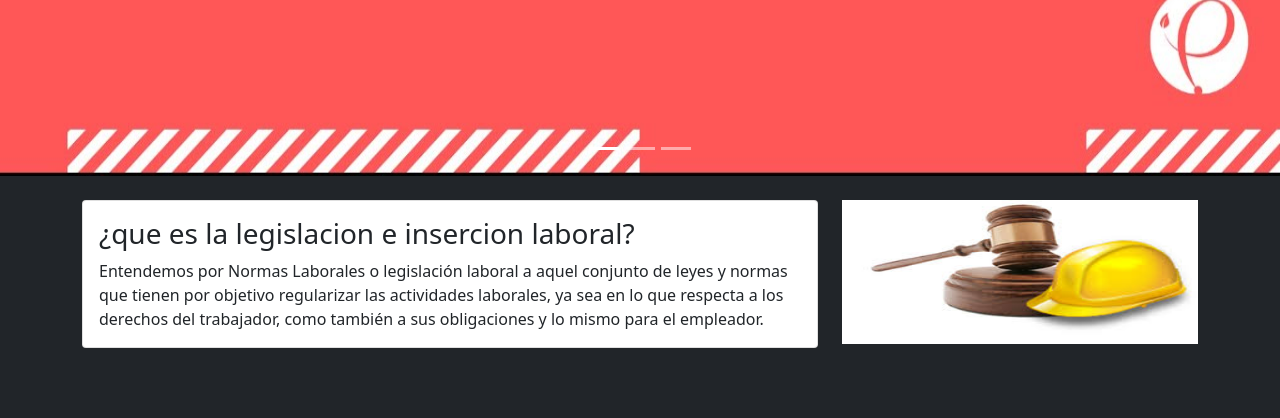
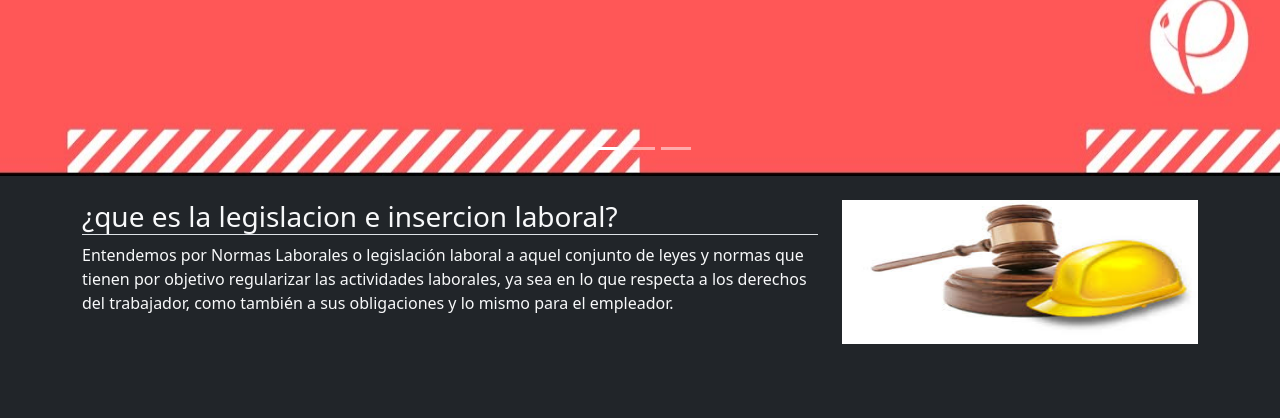
Before and after one commit to rccal/TPWEB, a PHP site: the page made by Legislacion e insercion Laboral/index.php in a window 1280 px wide. Shown: the part 672-1090 px from the top of the page. Run offline with PHP 8.4, Linux system fonts and the light colour scheme.

Commit message:
actualizacion

```diff
--- a/Legislacion e insercion Laboral/index.php
+++ b/Legislacion e insercion Laboral/index.php
@@ -67,16 +67,12 @@
         <div class="container">
             <div class="row">
                 <div class="col-md-8">
-                    <div class="card">
-                        <div class="card-body">
-                            <h3 class="card-title">¿que es la legislacion e insercion laboral?</h3>
-                                <p class="card-text">
+                    <h3 class="text-light border-bottom">¿que es la legislacion e insercion laboral?</h3>
+                    <p class="text-light">
                         Entendemos por Normas Laborales o legislación laboral a aquel conjunto de leyes y normas que
                         tienen por objetivo regularizar las actividades laborales, ya sea en lo que respecta a los derechos del
                         trabajador, como también a sus obligaciones y lo mismo para el empleador.
                     </p>
-                        </div>
-                    </div>
                 </div>
                 <div class="col-md-4">
                     <img src="../img/img1.jpg" class="im" width="100%" height="65%">
@@ -87,27 +83,23 @@
                     <iframe width="100%" height="100%" src="https://www.powtoon.com/embed/ebAsCe3YpRY/" frameborder="0" allowfullscreen></iframe>
                 </div>
                 <div class="col-md-6">
-                    <div class="card">
-                        <div class="card-body">
-                            <h3 class="card-title">objetivos</h3>
-                            <p class="card-text">
+                    <div class="cardM">
+                        <h3 class="text-light border-bottom">objetivos</h3>
                             <ul>
-                                    <li>
+                                    <li class="text-light">
                                         Reconocer, interpretar y aplicar el marco legal que describe los derechos y obligaciones en las
                                         relaciones laborales para utilizar los procedimientos de inserción en el mercado laboral y las posibilidades
                                         de empleo.
                                     </li>
-                                    <li>
+                                    <li class="text-light">
                                         Interpreta, utiliza y valora las fuentes básicas de información del Derecho Laboral examinando los
                                         deberes y derechos que involucren a las partes
                                     </li>
-                                    <li>
+                                    <li class="text-light">
                                         Valora y establece rasgos como profesional y asume con responsabilidad y respeto la búsqueda de empleo
                                         e inserción en el mercado laboral.
                                     </li>
                             </ul>
-                            </p>
-                        </div>
                     </div>
                 </div>
             </div>
```
Lines whose indentation alone changed are shown as unchanged.
